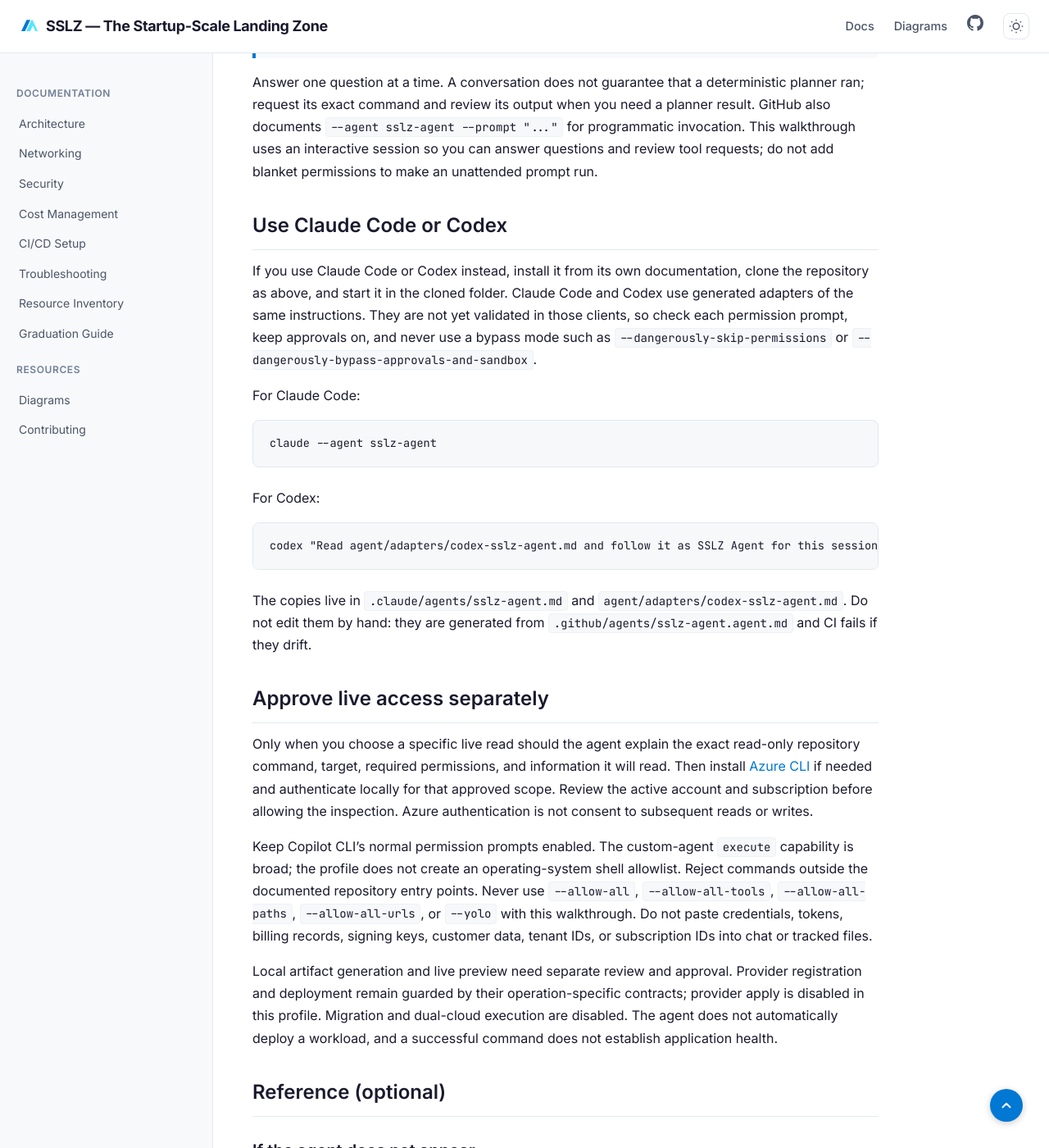
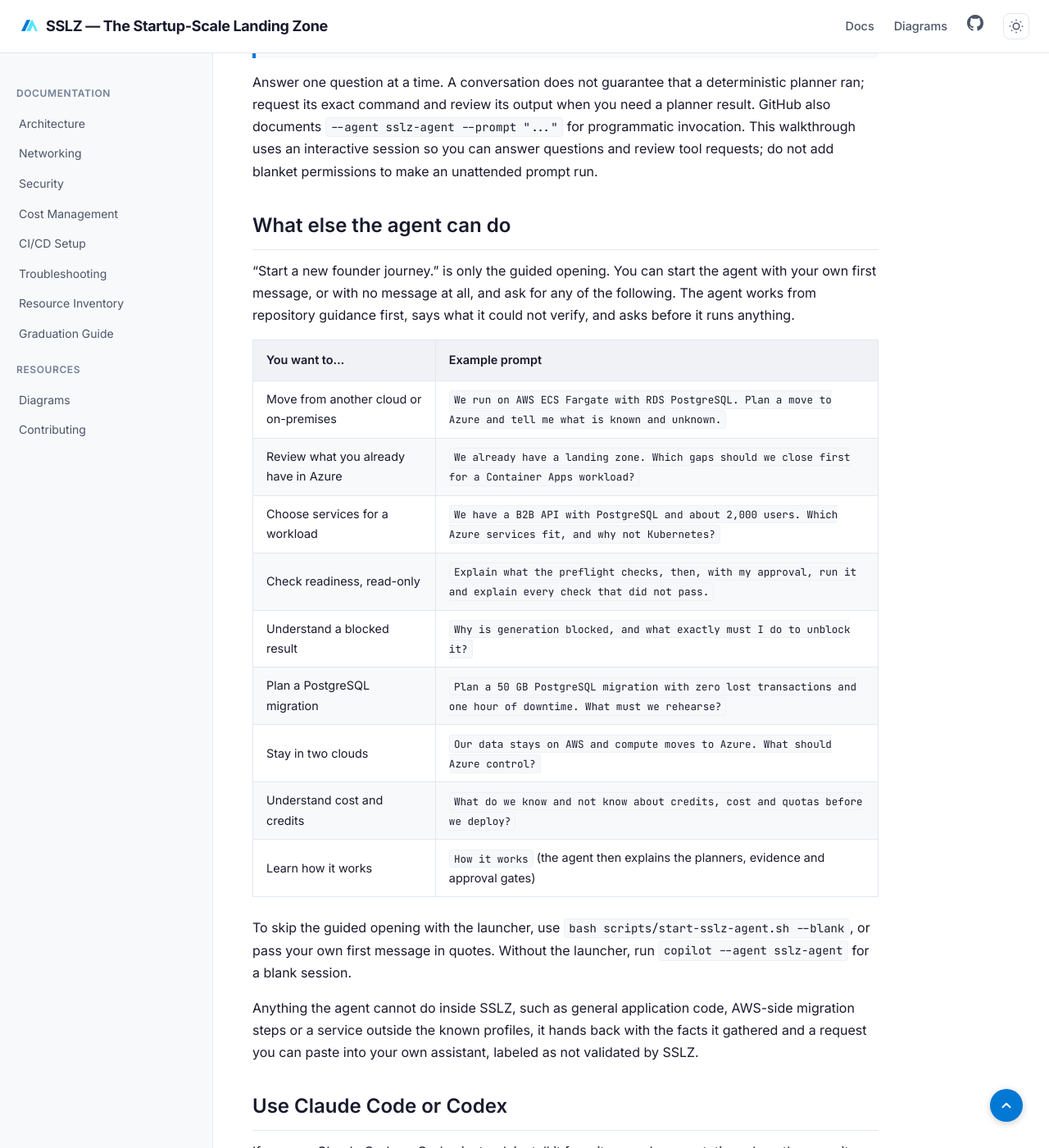
Before and after one commit to ricmmartins/sslz, a Jekyll site: the page built from use-sslz-agent.md, in a window 1280 px wide and 1400 px high, scrolled down 3286 px. Shown: the whole window at 82% size. Built offline with Jekyll 4.4.1, drawn with Linux system fonts in a browser that asks for light colours.

Commit message:
Launcher: accept --blank or a custom first message; document other uses of the agent (#117)

```diff
--- a/use-sslz-agent.md
+++ b/use-sslz-agent.md
@@ -112,6 +112,30 @@
 `--agent sslz-agent --prompt "..."` for programmatic invocation. This walkthrough uses an interactive session so you can
 answer questions and review tool requests; do not add blanket permissions to make an unattended prompt run.
 
+## What else the agent can do
+
+"Start a new founder journey." is only the guided opening. You can start the agent with your own first message, or
+with no message at all, and ask for any of the following. The agent works from repository guidance first, says what it
+could not verify, and asks before it runs anything.
+
+| You want to... | Example prompt |
+|---|---|
+| Move from another cloud or on-premises | `We run on AWS ECS Fargate with RDS PostgreSQL. Plan a move to Azure and tell me what is known and unknown.` |
+| Review what you already have in Azure | `We already have a landing zone. Which gaps should we close first for a Container Apps workload?` |
+| Choose services for a workload | `We have a B2B API with PostgreSQL and about 2,000 users. Which Azure services fit, and why not Kubernetes?` |
+| Check readiness, read-only | `Explain what the preflight checks, then, with my approval, run it and explain every check that did not pass.` |
+| Understand a blocked result | `Why is generation blocked, and what exactly must I do to unblock it?` |
+| Plan a PostgreSQL migration | `Plan a 50 GB PostgreSQL migration with zero lost transactions and one hour of downtime. What must we rehearse?` |
+| Stay in two clouds | `Our data stays on AWS and compute moves to Azure. What should Azure control?` |
+| Understand cost and credits | `What do we know and not know about credits, cost and quotas before we deploy?` |
+| Learn how it works | `How it works` (the agent then explains the planners, evidence and approval gates) |
+
+To skip the guided opening with the launcher, use `bash scripts/start-sslz-agent.sh --blank`, or pass your own first
+message in quotes. Without the launcher, run `copilot --agent sslz-agent` for a blank session.
+
+Anything the agent cannot do inside SSLZ, such as general application code, AWS-side migration steps or a service outside
+the known profiles, it hands back with the facts it gathered and a request you can paste into your own assistant,
+labeled as not validated by SSLZ.
 ## Use Claude Code or Codex
 
 If you use Claude Code or Codex instead, install it from its own documentation, clone
```
Also changed, not shown: 1 other file.
